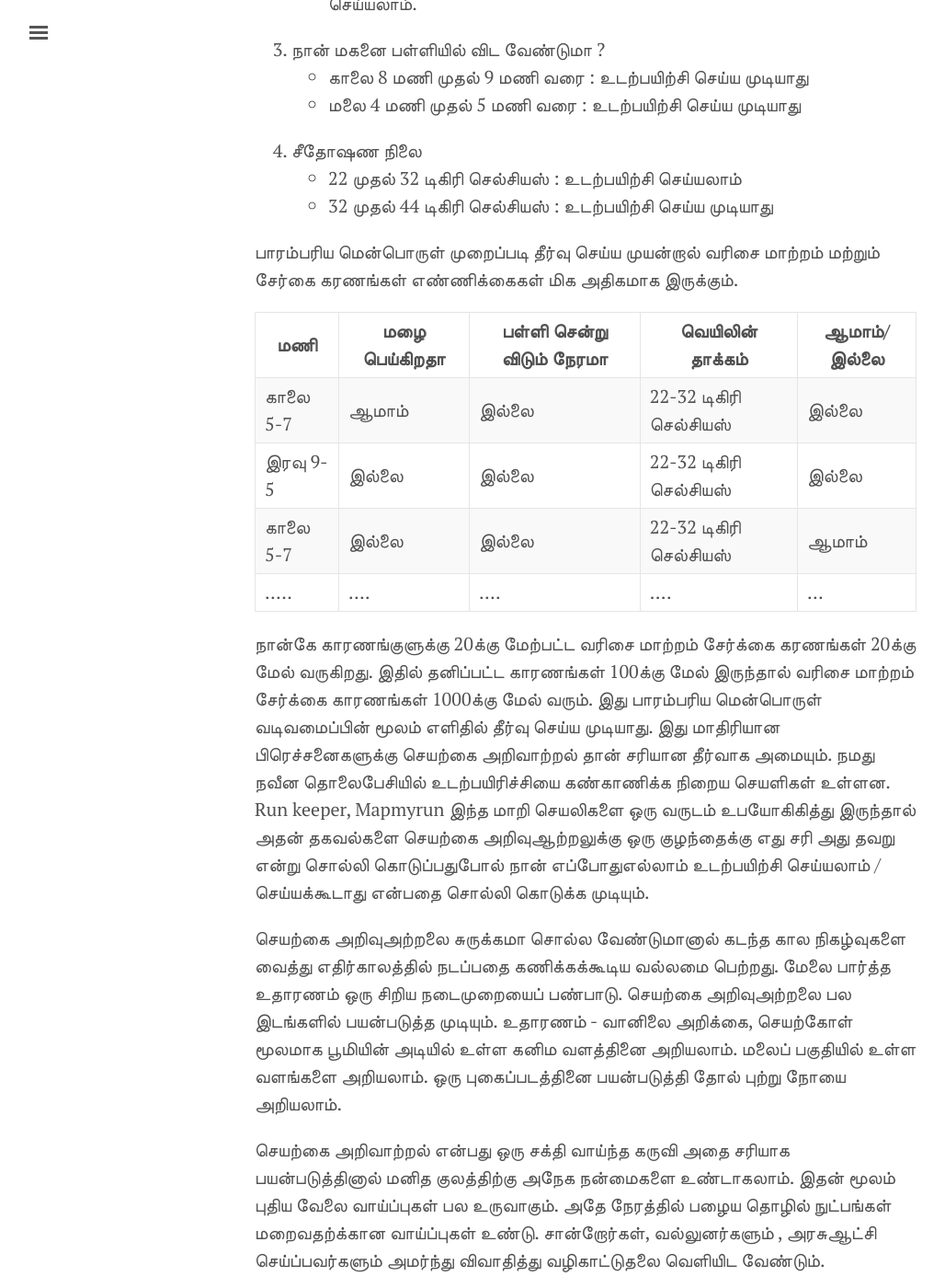
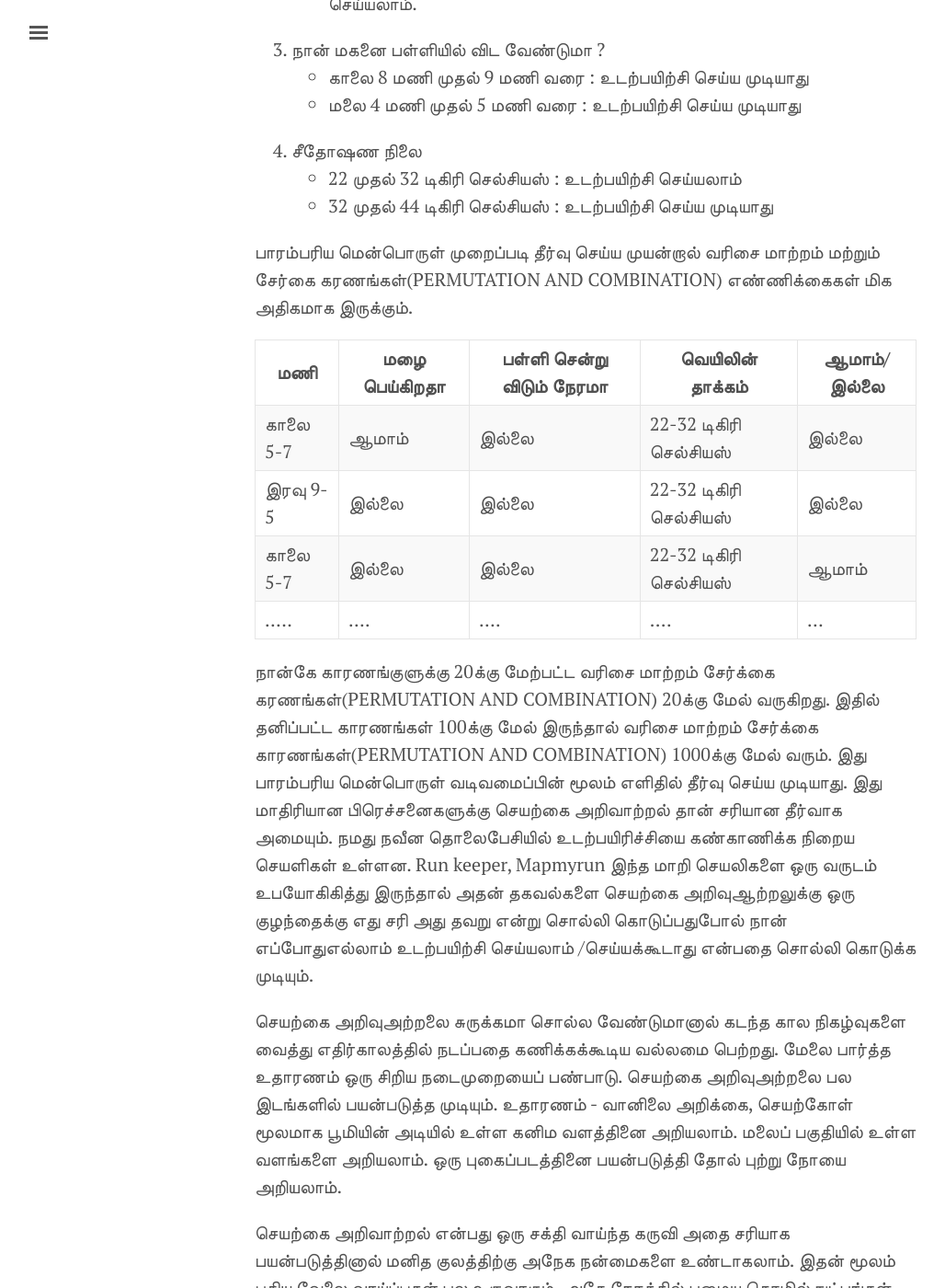
Before and after one commit to malaikannan/malaikannan.github.io, a Jekyll site: the page built from _posts/2017-06-27-artificial-intelligence-in-tamil.markdown, in a window 1280 px wide and 1400 px high, scrolled down 2682 px. Shown: the whole window at 92% size, without its empty margins (3-1031 px from the left). Built offline with Jekyll 4.4.1, drawn with Linux system fonts in a browser that asks for light colours; comment, search, counter and statistics services are not loaded.

Commit message:
first tamil push

```diff
--- a/_posts/2017-06-27-artificial-intelligence-in-tamil.markdown
+++ b/_posts/2017-06-27-artificial-intelligence-in-tamil.markdown
@@ -38,7 +38,7 @@ date: "2017-06-27 20:50"
   - 32 முதல் 44 டிகிரி செல்சியஸ் : உடற்பயிற்சி செய்ய முடியாது
 
 
-  பாரம்பரிய மென்பொருள் முறைப்படி தீர்வு செய்ய முயன்றால் வரிசை மாற்றம் மற்றும் சேர்கை கரணங்கள் எண்ணிக்கைகள் மிக அதிகமாக இருக்கும்.
+  பாரம்பரிய மென்பொருள் முறைப்படி தீர்வு செய்ய முயன்றால் வரிசை மாற்றம் மற்றும் சேர்கை கரணங்கள்(PERMUTATION AND COMBINATION) எண்ணிக்கைகள் மிக அதிகமாக இருக்கும்.
 
 
 
@@ -51,7 +51,7 @@ date: "2017-06-27 20:50"
 
 
 
-நான்கே காரணங்குளுக்கு 20க்கு மேற்பட்ட வரிசை மாற்றம் சேர்க்கை கரணங்கள் 20க்கு மேல் வருகிறது. இதில் தனிப்பட்ட காரணங்கள் 100க்கு மேல் இருந்தால் வரிசை மாற்றம் சேர்க்கை காரணங்கள் 1000க்கு மேல் வரும். இது பாரம்பரிய மென்பொருள் வடிவமைப்பின் மூலம் எளிதில் தீர்வு செய்ய முடியாது. இது மாதிரியான பிரெச்சனைகளுக்கு செயற்கை அறிவாற்றல் தான் சரியான தீர்வாக அமையும். நமது நவீன தொலைபேசியில் உடற்பயிரிச்சியை கண்காணிக்க நிறைய செயளிகள் உள்ளன. Run keeper, Mapmyrun இந்த மாறி செயலிகளை ஒரு வருடம் உபயோகிகித்து இருந்தால் அதன் தகவல்களை செயற்கை அறிவுஆற்றலுக்கு ஒரு குழந்தைக்கு எது சரி அது தவறு என்று சொல்லி கொடுப்பதுபோல் நான் எப்போதுஎல்லாம் உடற்பயிற்சி செய்யலாம் /செய்யக்கூடாது என்பதை சொல்லி கொடுக்க முடியும்.
+நான்கே காரணங்குளுக்கு 20க்கு மேற்பட்ட வரிசை மாற்றம் சேர்க்கை கரணங்கள்(PERMUTATION AND COMBINATION) 20க்கு மேல் வருகிறது. இதில் தனிப்பட்ட காரணங்கள் 100க்கு மேல் இருந்தால் வரிசை மாற்றம் சேர்க்கை காரணங்கள்(PERMUTATION AND COMBINATION) 1000க்கு மேல் வரும். இது பாரம்பரிய மென்பொருள் வடிவமைப்பின் மூலம் எளிதில் தீர்வு செய்ய முடியாது. இது மாதிரியான பிரெச்சனைகளுக்கு செயற்கை அறிவாற்றல் தான் சரியான தீர்வாக அமையும். நமது நவீன தொலைபேசியில் உடற்பயிரிச்சியை கண்காணிக்க நிறைய செயளிகள் உள்ளன. Run keeper, Mapmyrun இந்த மாறி செயலிகளை ஒரு வருடம் உபயோகிகித்து இருந்தால் அதன் தகவல்களை செயற்கை அறிவுஆற்றலுக்கு ஒரு குழந்தைக்கு எது சரி அது தவறு என்று சொல்லி கொடுப்பதுபோல் நான் எப்போதுஎல்லாம் உடற்பயிற்சி செய்யலாம் /செய்யக்கூடாது என்பதை சொல்லி கொடுக்க முடியும்.
 
 செயற்கை அறிவுஅற்றலை சுருக்கமா சொல்ல வேண்டுமானால் கடந்த கால நிகழ்வுகளை வைத்து எதிர்காலத்தில் நடப்பதை கணிக்கக்கூடிய வல்லமை பெற்றது. மேலை பார்த்த உதாரணம் ஒரு சிறிய நடைமுறையைப் பண்பாடு. செயற்கை அறிவுஅற்றலை பல இடங்களில் பயன்படுத்த முடியும். உதாரணம் - வானிலை அறிக்கை, செயற்கோள் மூலமாக பூமியின் அடியில் உள்ள கனிம வளத்தினை அறியலாம்.
 மலைப் பகுதியில் உள்ள வளங்களை அறியலாம். ஒரு புகைப்படத்தினை பயன்படுத்தி தோல் புற்று நோயை அறியலாம்.
```
